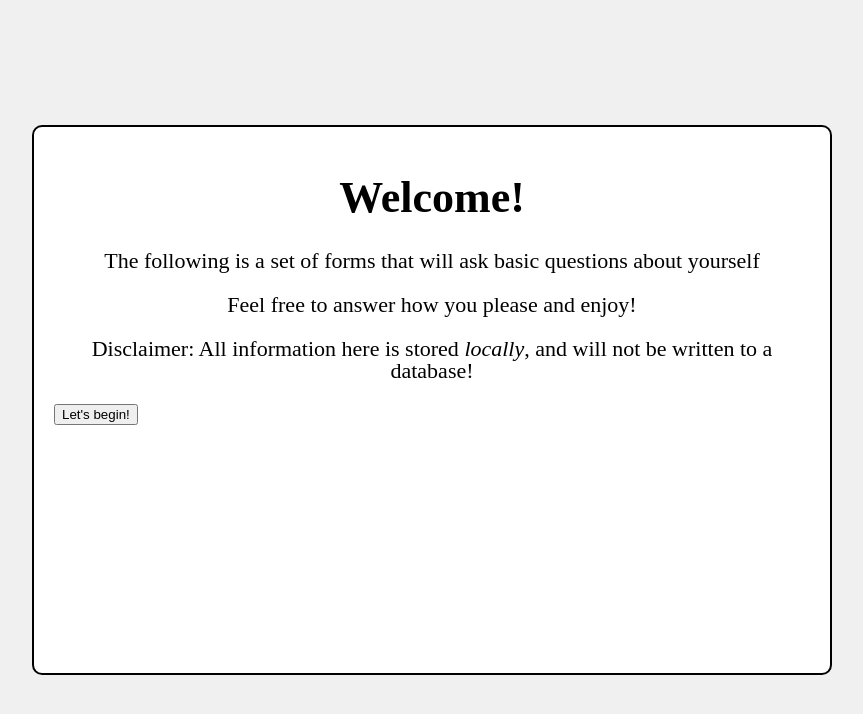
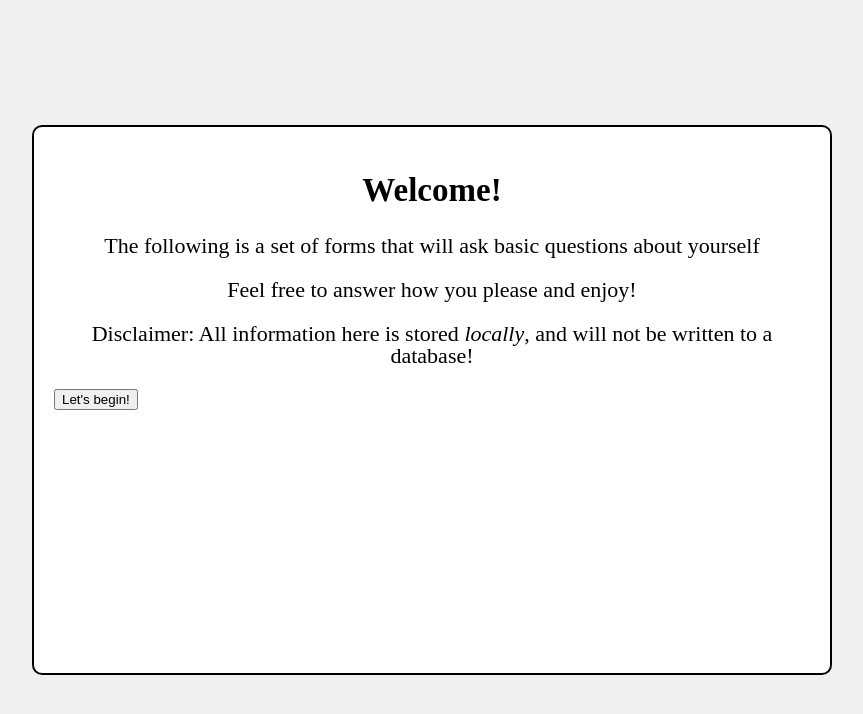
Before and after one commit to Joeseff6/React-Interactive-Forms, a React (Create React App) app: page / in a window 1280 px wide. Shown: the top 714 px of the page, without its empty margins (208-1071 px from the left). Built offline with nearby package versions, Linux system fonts and the light colour scheme.

Commit message:
Added .welcome-section

```diff
--- a/src/components/WelcomeView.js
+++ b/src/components/WelcomeView.js
@@ -1,6 +1,6 @@
 const WelcomeView = () => {
   return (
-    <>
+    <section className="welcome-section">
       <header className="welcome-header">
         <h1>Welcome!</h1>
         <p>The following is a set of forms that will ask basic questions about yourself</p>
@@ -11,7 +11,7 @@ const WelcomeView = () => {
         </p>
       </header>
       <button className="start-button"> Let's begin!</button>
-    </>
+    </section>
   );
 };
 
```
